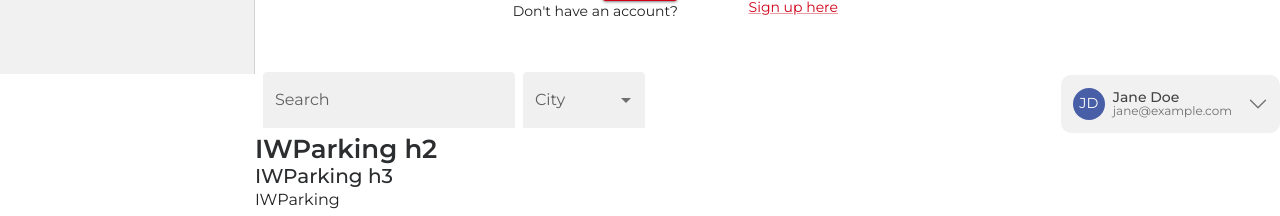
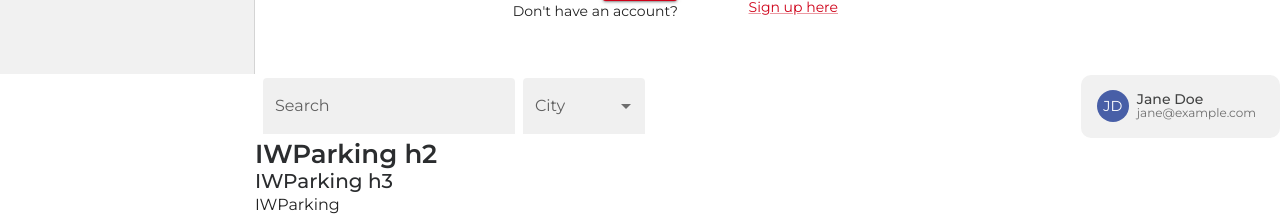
Before and after one commit to petrovicdalibor/IWParkingUI, a React (Vite) app: page / in a window 1280 px wide. Shown: the part 726-942 px from the top of the page. Built offline with nearby package versions, Linux system fonts and the light colour scheme.

Commit message:
Revert "added arrow to user info dropdown and cleaned up code"

```diff
--- a/src/common/components/Search/components/SearchInput.jsx
+++ b/src/common/components/Search/components/SearchInput.jsx
@@ -15,22 +15,13 @@ const SearchGrid = styled(Grid)(({ theme }) => ({
   [theme.breakpoints.down("sm")]: {
     marginTop: "8px",
   },
-  [theme.breakpoints.down("sm")]: {
-    marginTop: "8px",
+  [theme.breakpoints.up("sm")]: {
+    width: "400px",
   },
-  [theme.breakpoints.only("sm")]: {
-    width: "394px",
-  },
-  [theme.breakpoints.up("md")]: {
+  [theme.breakpoints.up("lg")]: {
     width: "400px !important",
     minWidth: "400px !important",
     maxWidth: "400px !important",
-  },
-}));
-
-const SearchGridItem = styled(Grid)(({ theme }) => ({
-  [theme.breakpoints.up("xs")]: {
-    paddingTop: "0 !important",
   },
 }));
 
@@ -55,7 +46,7 @@ const SearchInput = () => {
         sx={{ width: "100%", paddingRight: "10px !important", marginLeft: 0 }}
         spacing={1}
       >
-        <SearchGridItem item xs={8}>
+        <Grid item xs={9} md={8} lg={8} xl={8}>
           <TextField
             label="Search"
             onChange={handleSearchConditionChange}
@@ -66,8 +57,8 @@ const SearchInput = () => {
             value={searchCondition}
             fullWidth
           />
-        </SearchGridItem>
-        <SearchGridItem item xs={4}>
+        </Grid>
+        <Grid item xs={3} md={4} lg={4} xl={4}>
           <FormControl
             variant="filled"
             size={isXs ? "small" : "normal"}
@@ -92,7 +83,7 @@ const SearchInput = () => {
               <MenuItem value={30}>Prilep</MenuItem>
             </Select>
           </FormControl>
-        </SearchGridItem>
+        </Grid>
       </SearchGrid>
     </>
   );
--- a/src/features/TopBar/components/TopBar.jsx
+++ b/src/features/TopBar/components/TopBar.jsx
@@ -15,7 +15,7 @@ import {
   styled,
 } from "@mui/material";
 import { LuLogOut } from "react-icons/lu";
-import { BsPersonGear, BsXLg, BsChevronDown } from "react-icons/bs";
+import { BsPersonGear, BsXLg } from "react-icons/bs";
 // import { FaBars } from "react-icons/fa";
 import { RxHamburgerMenu } from "react-icons/rx";
 import { stringAvatar } from "../../../common/utils/AvatarUtil";
@@ -56,11 +56,11 @@ const UserInfoBox = styled(Box)(() => ({
   justifyContent: "center",
   alignItems: "center",
   backgroundColor: "#F1F1F1",
-  paddingLeft: "12px",
-  paddingRight: "12px",
+  paddingLeft: "16px",
+  paddingRight: "16px",
   margin: 0,
   borderRadius: "10px",
-  height: "58px",
+  height: "63px",
 }));
 
 const TopBar = ({ onHamburgerClick, open }) => {
@@ -108,7 +108,7 @@ const TopBar = ({ onHamburgerClick, open }) => {
           <Box>
             <IconButton
               sx={{
-                height: "58px",
+                height: "63px",
                 padding: 0,
                 fontSize: "0",
                 textAlign: "left",
@@ -133,9 +133,6 @@ const TopBar = ({ onHamburgerClick, open }) => {
                     </Typography>
                   </Box>
                 </Hidden>
-                <Box ml={1}>
-                  <BsChevronDown size={20} />
-                </Box>
               </UserInfoBox>
             </IconButton>
             <Menu
```
